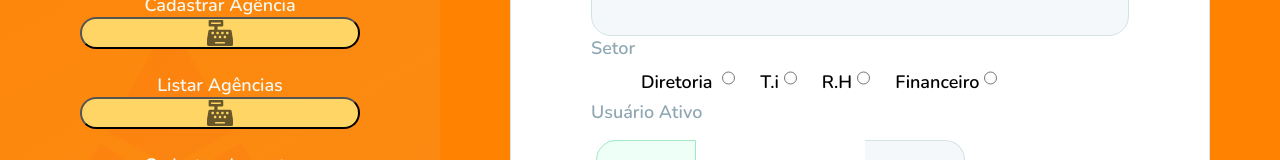
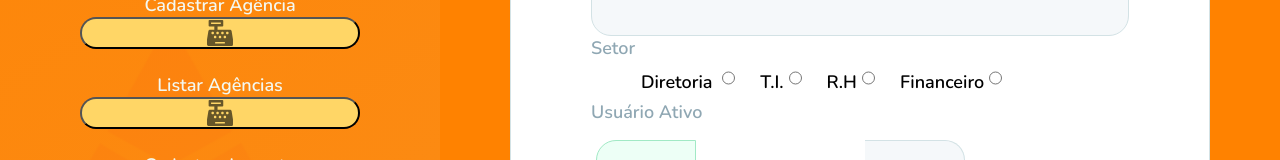
Before and after one commit to shaolinbertrand/GED_AMATUR, a React (Create React App) app in the folder web/: page /usuario/create in a window 1280 px wide. Shown: the part 712-872 px from the top of the page. Built offline with nearby package versions, Linux system fonts and the light colour scheme.

Commit message:
atualizando relatorios

```diff
--- a/web/src/pages/criarUser.js
+++ b/web/src/pages/criarUser.js
@@ -32,8 +32,6 @@ export default function CreateUser() {
     })
 
 
-
-    //user/id
 
     if(response.status == 200){
       const log = api.post(`/log/user/${localStorage.getItem('id_login')}`,{
@@ -87,7 +85,7 @@ export default function CreateUser() {
               <label htmlFor="setor">Setor</label >
               <div className="radium" >
                <span>Diretoria</span> <input type="radio" name="setor" value="diretoria" onChange={event => setSetor(event.target.value)} />
-               <span>T.i</span><input  type="radio" name="setor" value="ti" onChange={event => setSetor(event.target.value)}/>
+               <span>T.I.</span><input  type="radio" name="setor" value="ti" onChange={event => setSetor(event.target.value)}/>
                <span>R.H</span><input  type="radio" name="setor" value="rh" onChange={event => setSetor(event.target.value)}/>
                <span>Financeiro</span><input  type="radio" name="setor" value="financeiro" onChange={event => setSetor(event.target.value)}/>
                </div>
```
Also changed, not shown: web/src/pages/criarDOC.js (deleted).
